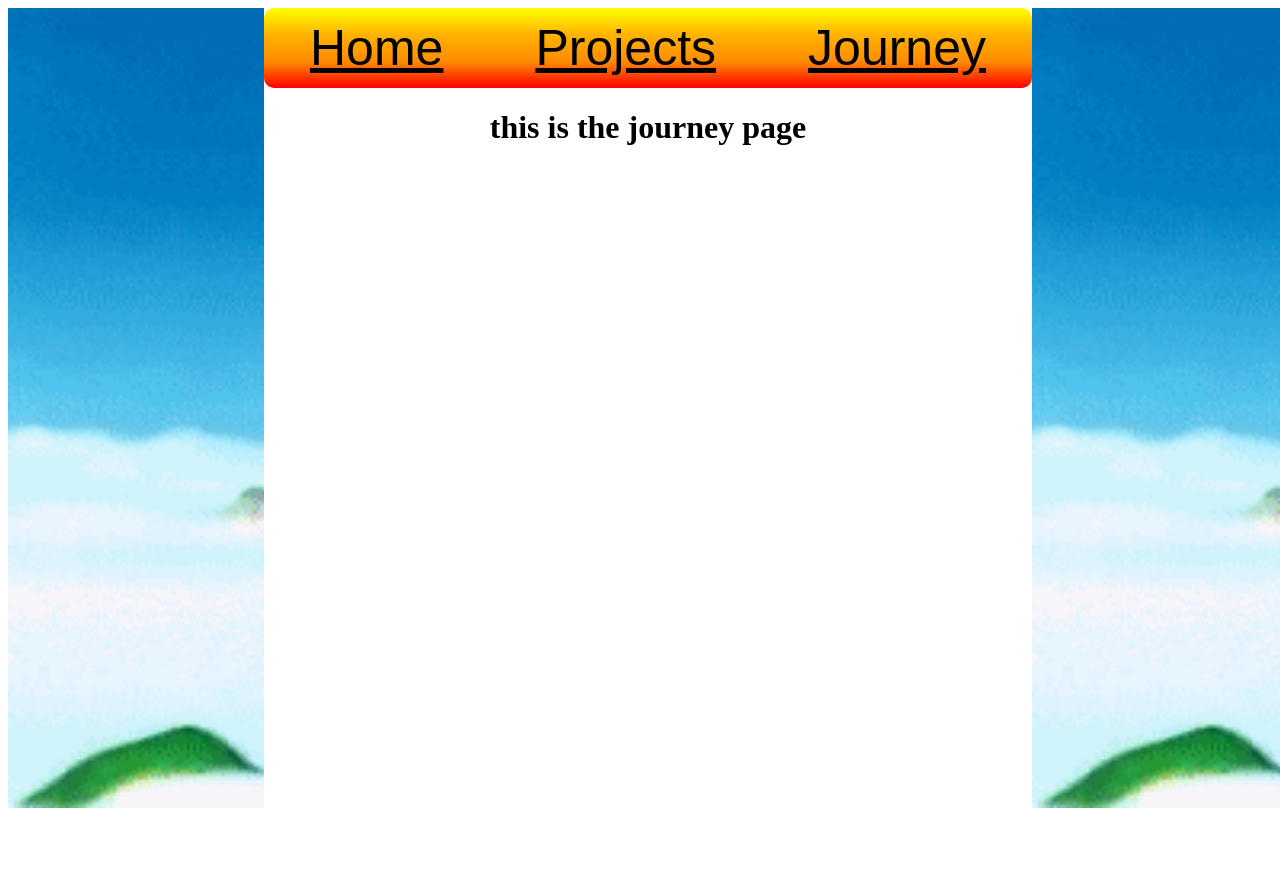
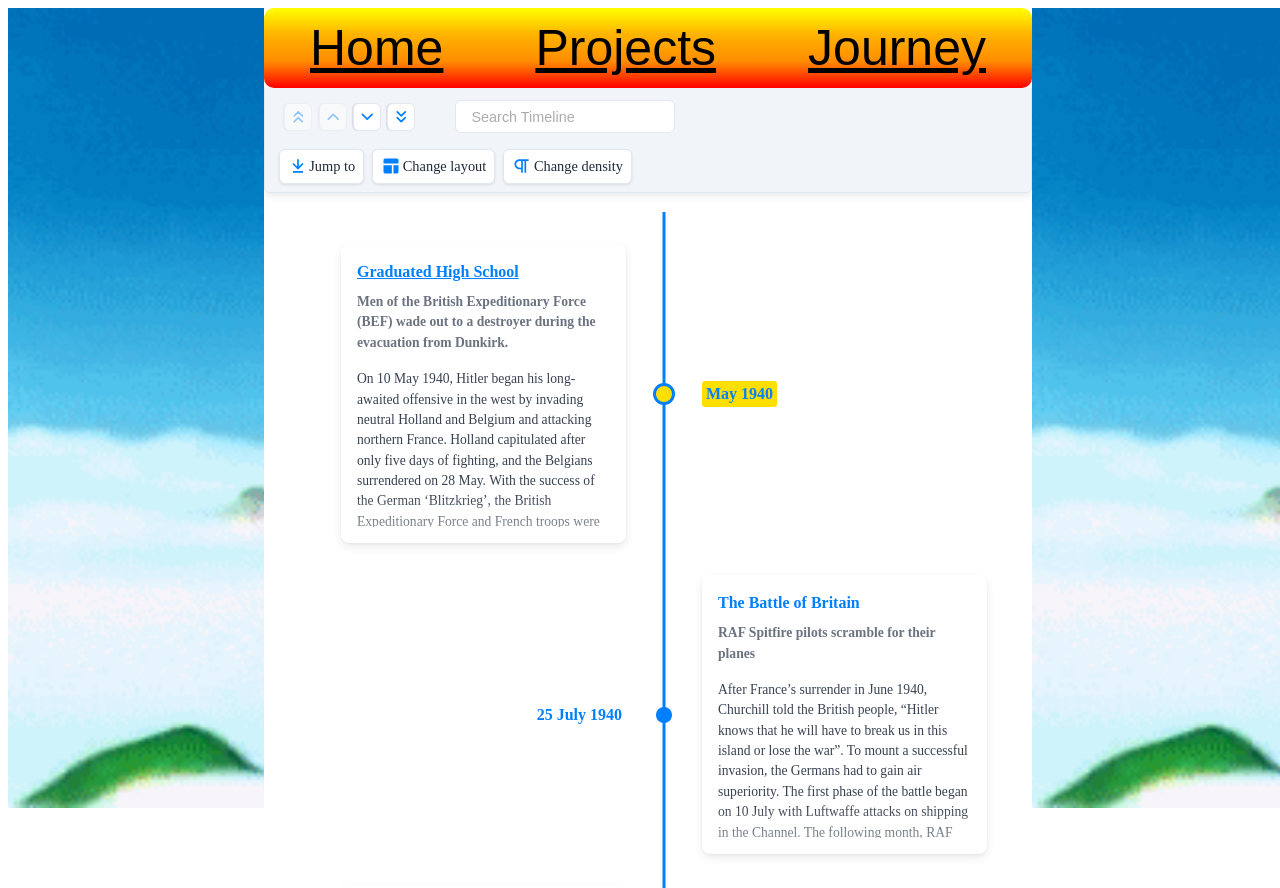
Before and after one commit to mariongordon3/Portfolio-site, a React (Vite) app in the folder marion-gordon-portfolio/: page /journey in a window 1280 px wide. Before the commit the page ends 816 px from the top, so only its background shows below. Built offline with nearby package versions, Linux system fonts and the light colour scheme; a web font is replaced by a local one.

Commit message:
started journey page

```diff
--- a/marion-gordon-portfolio/package.json
+++ b/marion-gordon-portfolio/package.json
@@ -11,6 +11,7 @@
   },
   "dependencies": {
     "react": "^18.2.0",
+    "react-chrono": "^2.3.1",
     "react-dom": "^18.2.0",
     "react-router-dom": "^6.17.0"
   },
--- a/marion-gordon-portfolio/src/index.css
+++ b/marion-gordon-portfolio/src/index.css
@@ -9,7 +9,7 @@ nav {
   display: flex;
   justify-content: space-around;
   align-items: center;
-  height: 10vh;
+  min-height: 10vh;
   width:60vw;
   font-family: 'Saiyan Sans', sans-serif;
   font-family: 'Saiyan Sans - Left Oblique', sans-serif;
@@ -17,7 +17,6 @@ nav {
   font-size: 50px;
   color:black;
   background:linear-gradient(yellow,rgb(255, 179, 0),rgb(255, 140, 0),red);
-  /* background: black; */
   border-radius: 10px;
 }
 .mainContent{
@@ -42,18 +41,18 @@ nav {
   justify-content: center;
   height: fit-content;
   width:60vw;
+  border-bottom: 4mm ridge black;
 }
 .profile{
   display: flex;
   flex-direction: column;
   justify-content: center;
   align-items: center;
-  height:100%;
+  height:80%;
   width:60%;
   padding-top: 30px;
   padding-bottom: 30px;
   background-color: white;
-  border-bottom: 4mm ridge black;
 }
 .profile > img {
   width:150%;
@@ -132,3 +131,11 @@ nav {
   height:150px;
   width: 150px;
 }
+.journey{
+  height:100vh;
+  width: 100vw;
+}
+/* .TimelineMainWrapper-sc-cif21b-1{
+  width:100%;
+  height: 100%;
+} */
--- a/marion-gordon-portfolio/src/pages/journey.jsx
+++ b/marion-gordon-portfolio/src/pages/journey.jsx
@@ -1,9 +1,38 @@
+import { Chrono } from "react-chrono";
+
 export default function Journey (){
     return(
         <>
-        <h1>
-            this is the journey page
-        </h1>
+        <div className="homePage">
+            <Chrono
+                items={[
+                    {
+                    title: "May 1940",
+                    cardTitle: "Graduated High School",
+                    url: "http://google.com",
+                    cardSubtitle:
+                        "Men of the British Expeditionary Force (BEF) wade out to a destroyer during the evacuation from Dunkirk.",
+                    cardDetailedText: `On 10 May 1940, Hitler began his long-awaited offensive in the west by invading neutral Holland and Belgium and attacking northern France. Holland capitulated after only five days of fighting, and the Belgians surrendered on 28 May. With the success of the German ‘Blitzkrieg’, the British Expeditionary Force and French troops were in danger of being cut off and destroyed.`,
+                    },
+                    {
+                    title: "25 July 1940",
+                    cardTitle: "The Battle of Britain",
+                    cardSubtitle: `RAF Spitfire pilots scramble for their planes`,
+                    cardDetailedText: `After France’s surrender in June 1940, Churchill told the British people, “Hitler knows that he will have to break us in this island or lose the war”. To mount a successful invasion, the Germans had to gain air superiority. The first phase of the battle began on 10 July with Luftwaffe attacks on shipping in the Channel.
+                    The following month, RAF Fighter Command airfields and aircraft factories came under attack. Under the dynamic direction of Lord Beaverbrook, production of Spitfire and Hurricane fighters increased, and despite its losses in pilots and planes, the RAF was never as seriously weakened as the Germans supposed.`,
+                    },
+                    {
+                    title: "June 1941",
+                    cardTitle: "Operation Barbarossa",
+                    cardSubtitle: `A column of Red Army prisoners taken during the first days of the German invasion`,
+                    cardDetailedText: `Since the 1920s, Hitler had seen Russia, with its immense natural resources, as the principal target for conquest and expansion. It would provide, he believed, the necessary ‘Lebensraum’, or living space, for the German people. And by conquering Russia, Hitler would also destroy the “Jewish pestilential creed of Bolshevism”. His non-aggression pact with Stalin in August 1939 he regarded as a mere temporary expedient.
+                    Barely a month after the fall of France, and while the Battle of Britain was being fought, Hitler started planning for the Blitzkrieg campaign against Russia, which began on 22 June 1941. Despite repeated warnings, Stalin was taken by surprise, and for the first few months the Germans achieved spectacular victories, capturing huge swathes of land and hundreds of thousands of prisoners. But they failed to take Moscow or Leningrad before winter set in.
+                    On 5/6 December, the Red Army launched a counter-offensive which removed the immediate threat to the Soviet capital. It also brought the German high command to the brink of a catastrophic military crisis. Hitler stepped in and took personal command. His intervention was decisive and he later boasted, “That we overcame this winter and are today in a position again to proceed victoriously… is solely attributable to the bravery of the soldiers at the front and my firm will to hold out…”`,
+                    },
+                ]}
+                mode="VERTICAL_ALTERNATING"
+        />
+        </div>
         </>
     )
 }
--- a/marion-gordon-portfolio/src/pages/projects.jsx
+++ b/marion-gordon-portfolio/src/pages/projects.jsx
@@ -1,7 +1,7 @@
 export default function Projects (){
     return (
         <>
-            <div className="projects">
+            <div className="homePage">
                 <h3>WhatsGood Nutrition App</h3>
                 <iframe width="560" height="315" src="https://www.youtube.com/embed/Vkf4XQu5TsI?si=6XXIJzOmdyf__k3T" title="YouTube video player" frameborder="0" allow="accelerometer; autoplay; clipboard-write; encrypted-media; gyroscope; picture-in-picture; web-share" allowfullscreen></iframe>
                 <h3>Shredder Fitness App</h3>
```
Also changed, not shown: 1 other file (tests, documents, lock files or other folders).
